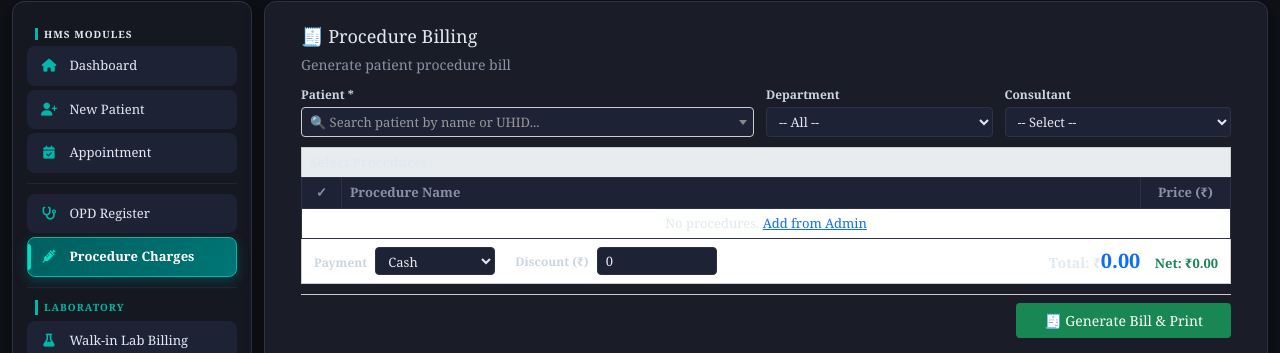
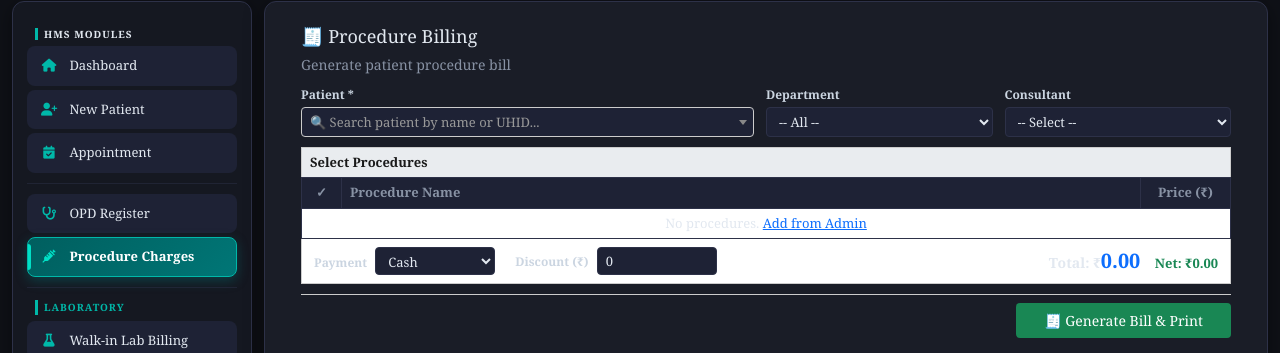
Before and after one commit to drpratapseervi-create/ShradhaHMS-2026, a Django app: page /billing/procedure/ in a window 1280 px wide. Shown: the part 88-441 px from the top of the page. Run offline with Django 4.2, Linux system fonts and the light colour scheme; the visitor is signed in with stand-in values (Sample User, id 1); data that the repository does not hold is empty; some libraries are stand-ins or nearby versions.

Commit message:
Fix low-contrast "Select Procedures" section-title text
.section-title set a light gray background but no explicit text
color, so it inherited the app's dark-theme body text color
(near-white), making the label nearly invisible against its own
light background.

Co-Authored-By: Claude Sonnet 5 <noreply@anthropic.com>
Claude-Session: https://claude.ai/code/session_01CtCUZixjspfQsmbkBm9bB2

```diff
--- a/hms/templates/billing/procedure_billing.html
+++ b/hms/templates/billing/procedure_billing.html
@@ -23,7 +23,7 @@ h4 { margin-bottom: 4px; font-size: 18px; }
 .select2-container--default .select2-selection--single .select2-selection__arrow { height:28px !important; }
 .select2-results__option { font-size:13px; padding:5px 10px; }
 
-.section-title { font-size:13px; font-weight:bold; background:#e9ecef; border:1px solid #ccc; border-bottom:none; padding:5px 8px; }
+.section-title { font-size:13px; font-weight:bold; color:#1a1a1a; background:#e9ecef; border:1px solid #ccc; border-bottom:none; padding:5px 8px; }
 
 table { border-collapse:collapse; width:100%; background:#fff; margin-bottom:0; }
 th, td { border:1px solid #000; padding:5px 8px; font-size:13px; }
```
